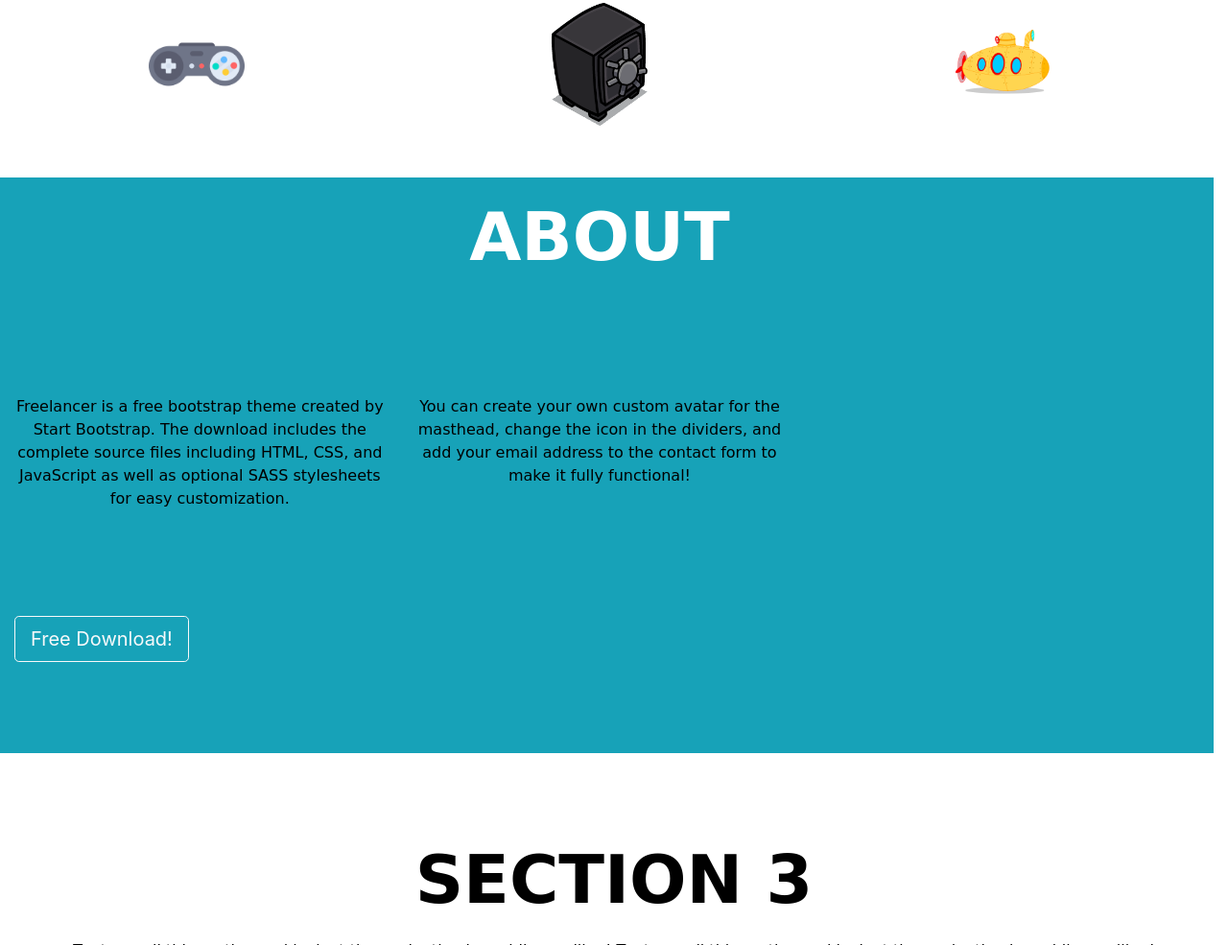
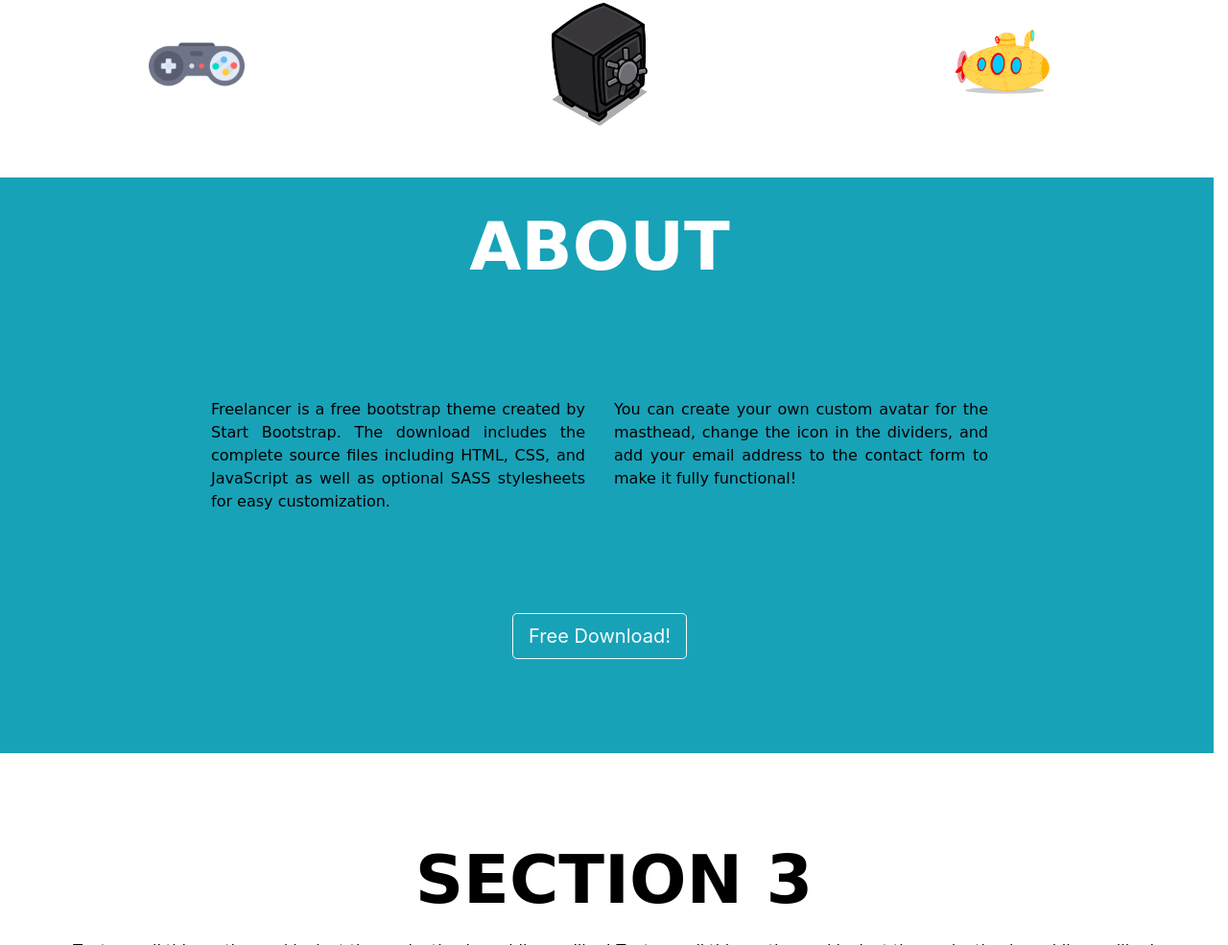
Before and after one commit to Enrique-cl/freelancerPage, a website: page index.html in a window 1280 px wide. Shown: the part 1015-2000 px from the top of the page at 96% size. Drawn offline with nearby package versions, Linux system fonts and the light colour scheme.

Commit message:
se agrego el estilo a la seccion de about del index.html

```diff
--- a/css/master.css
+++ b/css/master.css
@@ -86,3 +86,15 @@ body {
   	text-align: justify;
   	margin: 20px;
   }
+  /*tercer seccion*/
+  .about{
+  	padding: 10px;
+  	text-align: center;
+  	justify-content: center;
+  }
+  .about p{
+  	text-align: justify;
+  }
+  .about button:hover a{
+  	color: black;
+  }
```
